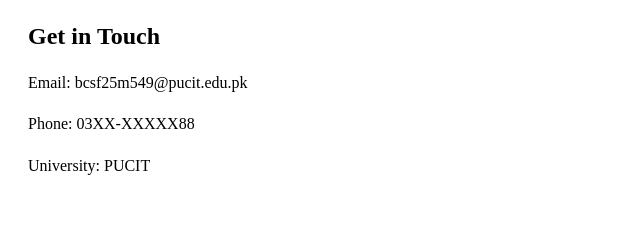
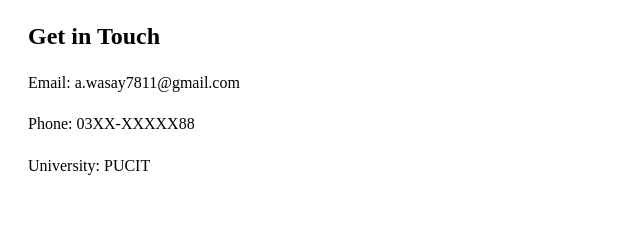
Before and after one commit to AbdulWasay-png/student-profile-website, a plain HTML site: page contact.html in a window 1280 px wide. Shown: the part 153-393 px from the top of the page, 0-640 px from the left. Drawn offline with Linux system fonts and the light colour scheme.

Commit message:
Update contact.html

```diff
--- a/contact.html
+++ b/contact.html
@@ -17,7 +17,7 @@
         </header>
         <div class="container">
             <h2>Get in Touch</h2>
-            <p>Email: bcsf25m549@pucit.edu.pk</p>
+            <p>Email: a.wasay7811@gmail.com</p>
             <p>Phone: 03XX-XXXXX88</p>
             <p>University: PUCIT</p>
         </div>
@@ -25,4 +25,5 @@
             <p>© 2025 STUDENT PROFILE WEBSITE</p>
         </footer>
     </body>
+
 </html>
```
